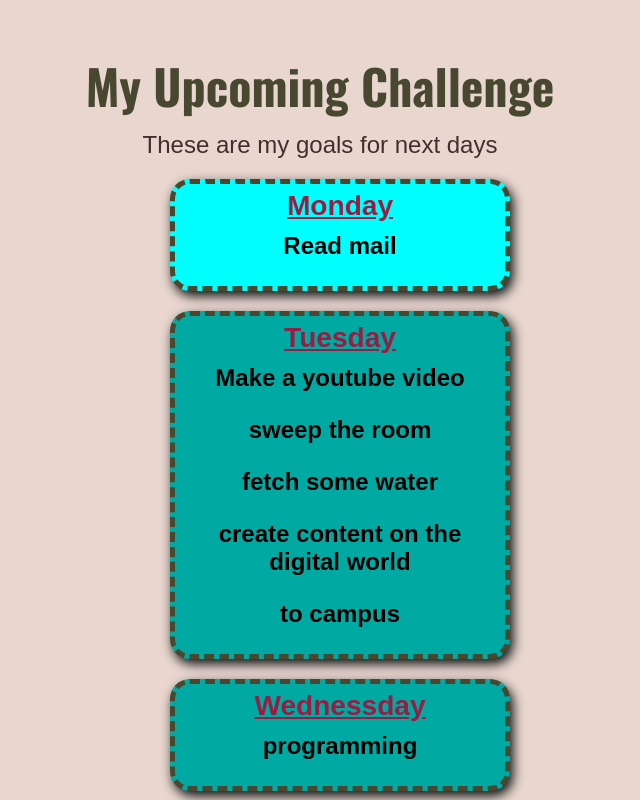
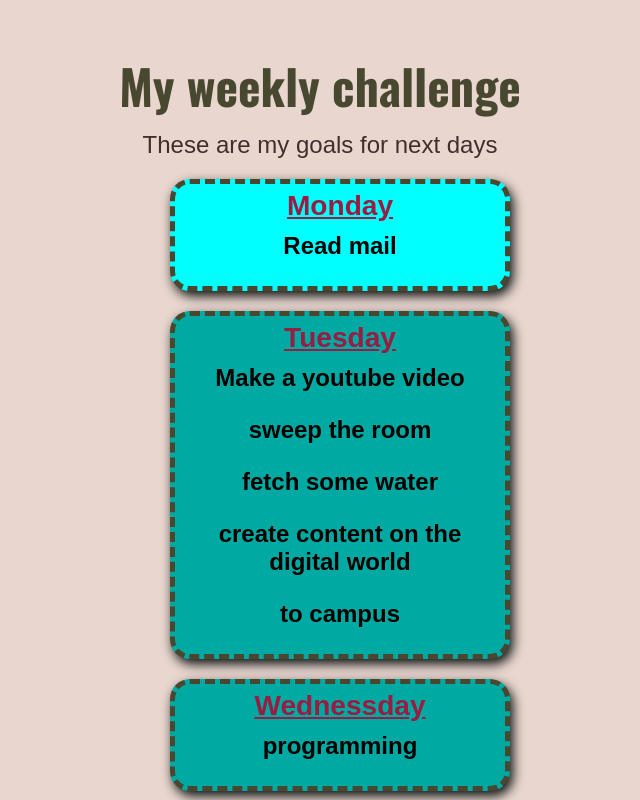
Before and after one commit to Edmondakwasi/daily-Challenge, a plain HTML site: page full-week.html in a window 1280 px wide. Shown: the top 800 px of the page, without its empty margins (320-960 px from the left). Drawn offline with nearby package versions, Linux system fonts and the light colour scheme.

Commit message:
Update full-week.html

```diff
--- a/full-week.html
+++ b/full-week.html
@@ -11,7 +11,7 @@
     </head>
     <body>
         <header>
-            <h1>My Upcoming Challenge</h1>
+            <h1>My weekly challenge</h1>
             <p>These are my goals for next days</p>
         </header>
             <main>
```
